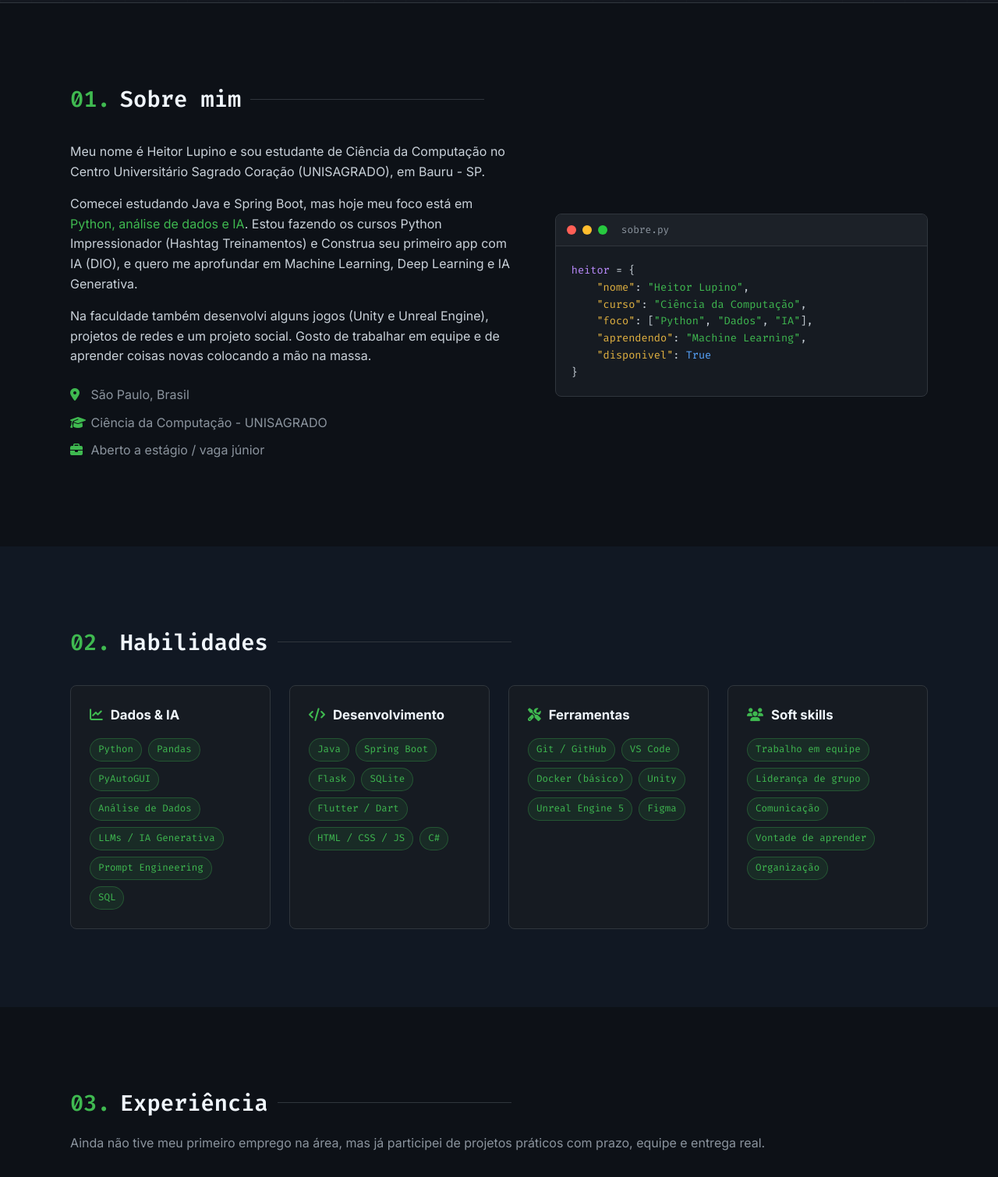
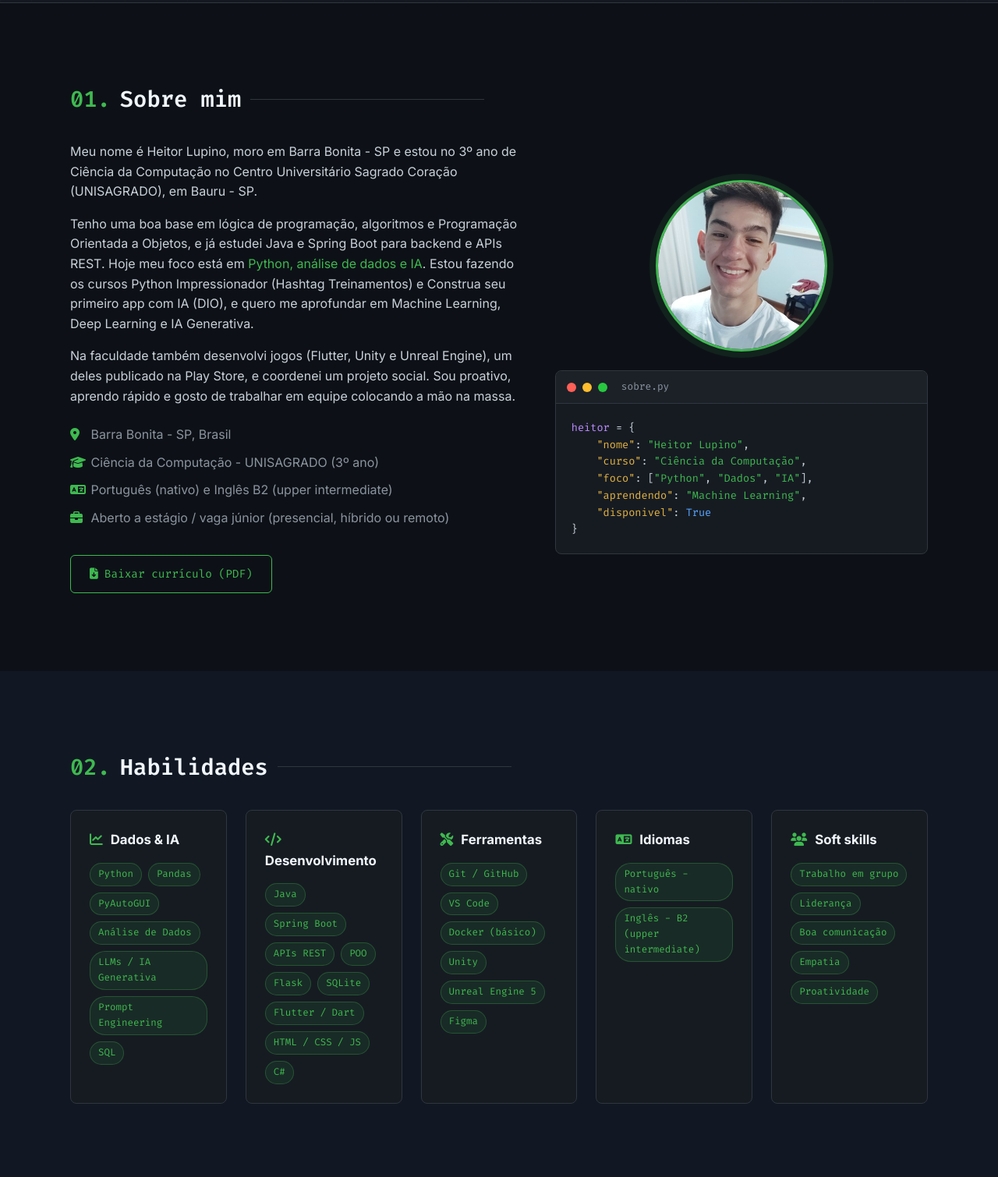
Before and after one commit to heitorlupino/heitorlupino.github.io, a plain HTML site: page index.html in a window 1280 px wide. Shown: the part 796-2306 px from the top of the page at 78% size. Drawn offline with Linux system fonts and the light colour scheme; no server answers.

Commit message:
Adiciona certificados FDevs, foto, idiomas, formação e currículo

```diff
--- a/css/style.css
+++ b/css/style.css
@@ -504,6 +504,31 @@ img {
   width: 22px;
 }
 
+/* foto no sobre mim */
+.about-card {
+  display: flex;
+  flex-direction: column;
+  align-items: center;
+  gap: 24px;
+}
+
+.about-card .terminal {
+  width: 100%;
+}
+
+.about-foto {
+  width: 220px;
+  height: 220px;
+  object-fit: cover;
+  border-radius: 50%;
+  border: 3px solid var(--green);
+  box-shadow: 0 0 0 8px var(--green-soft);
+}
+
+.about-cv {
+  margin-top: 24px;
+}
+
 /* janelinha de terminal */
 .terminal {
   background-color: var(--card);
@@ -550,7 +575,7 @@ img {
    ========================= */
 .skills-grid {
   display: grid;
-  grid-template-columns: repeat(auto-fit, minmax(240px, 1fr));
+  grid-template-columns: repeat(auto-fit, minmax(200px, 1fr));
   gap: 24px;
   margin-top: 32px;
 }
--- a/index.html
+++ b/index.html
@@ -27,8 +27,8 @@
   <!-- icones -->
   <link rel="stylesheet" href="https://cdnjs.cloudflare.com/ajax/libs/font-awesome/6.5.1/css/all.min.css">
 
-  <link rel="stylesheet" href="css/style.css?v=18">
-  <script src="js/tema.js?v=18"></script>
+  <link rel="stylesheet" href="css/style.css?v=19">
+  <script src="js/tema.js?v=19"></script>
 </head>
 <body>
 
@@ -81,7 +81,7 @@
 
           <div class="hero-buttons">
             <a href="#projetos" class="btn btn-primary">Ver projetos <i class="fa-solid fa-arrow-down"></i></a>
-            <a href="#contato" class="btn btn-outline">Fale comigo</a>
+            <a href="assets/curriculo/Curriculo_Heitor_Lupino.pdf" target="_blank" class="btn btn-outline"><i class="fa-solid fa-file-arrow-down"></i> Currículo</a>
           </div>
 
           <div class="hero-socials">
@@ -161,29 +161,36 @@
         <div class="about">
           <div class="about-text">
             <p>
-              Meu nome é Heitor Lupino e sou estudante de Ciência da Computação no
-              Centro Universitário Sagrado Coração (UNISAGRADO), em Bauru - SP.
+              Meu nome é Heitor Lupino, moro em Barra Bonita - SP e estou no 3º ano de Ciência da
+              Computação no Centro Universitário Sagrado Coração (UNISAGRADO), em Bauru - SP.
             </p>
             <p>
-              Comecei estudando Java e Spring Boot, mas hoje meu foco está em
+              Tenho uma boa base em lógica de programação, algoritmos e Programação Orientada a
+              Objetos, e já estudei Java e Spring Boot para backend e APIs REST. Hoje meu foco está em
               <span class="green">Python, análise de dados e IA</span>. Estou fazendo os cursos
               Python Impressionador (Hashtag Treinamentos) e Construa seu primeiro app com IA (DIO),
               e quero me aprofundar em Machine Learning, Deep Learning e IA Generativa.
             </p>
             <p>
-              Na faculdade também desenvolvi alguns jogos (Unity e Unreal Engine), projetos de
-              redes e um projeto social. Gosto de trabalhar em equipe e de aprender coisas novas
-              colocando a mão na massa.
+              Na faculdade também desenvolvi jogos (Flutter, Unity e Unreal Engine), um deles publicado
+              na Play Store, e coordenei um projeto social. Sou proativo, aprendo rápido e gosto de
+              trabalhar em equipe colocando a mão na massa.
             </p>
 
             <ul class="about-list">
-              <li><i class="fa-solid fa-location-dot"></i> São Paulo, Brasil</li>
-              <li><i class="fa-solid fa-graduation-cap"></i> Ciência da Computação - UNISAGRADO</li>
-              <li><i class="fa-solid fa-briefcase"></i> Aberto a estágio / vaga júnior</li>
+              <li><i class="fa-solid fa-location-dot"></i> Barra Bonita - SP, Brasil</li>
+              <li><i class="fa-solid fa-graduation-cap"></i> Ciência da Computação - UNISAGRADO (3º ano)</li>
+              <li><i class="fa-solid fa-language"></i> Português (nativo) e Inglês B2 (upper intermediate)</li>
+              <li><i class="fa-solid fa-briefcase"></i> Aberto a estágio / vaga júnior (presencial, híbrido ou remoto)</li>
             </ul>
+
+            <a href="assets/curriculo/Curriculo_Heitor_Lupino.pdf" target="_blank" class="btn btn-outline about-cv">
+              <i class="fa-solid fa-file-arrow-down"></i> Baixar currículo (PDF)
+            </a>
           </div>
 
           <div class="about-card">
+            <img src="assets/img/foto.jpg" alt="Foto de Heitor Lupino" class="about-foto">
             <div class="terminal">
               <div class="terminal-top">
                 <span class="dot red"></span>
@@ -228,6 +235,8 @@
             <ul class="tags">
               <li>Java</li>
               <li>Spring Boot</li>
+              <li>APIs REST</li>
+              <li>POO</li>
               <li>Flask</li>
               <li>SQLite</li>
               <li>Flutter / Dart</li>
@@ -249,13 +258,21 @@
           </div>
 
           <div class="skill-box">
+            <h3><i class="fa-solid fa-language"></i> Idiomas</h3>
+            <ul class="tags">
+              <li>Português - nativo</li>
+              <li>Inglês - B2 (upper intermediate)</li>
+            </ul>
+          </div>
+
+          <div class="skill-box">
             <h3><i class="fa-solid fa-users"></i> Soft skills</h3>
             <ul class="tags">
-              <li>Trabalho em equipe</li>
-              <li>Liderança de grupo</li>
-              <li>Comunicação</li>
-              <li>Vontade de aprender</li>
-              <li>Organização</li>
+              <li>Trabalho em grupo</li>
+              <li>Liderança</li>
+              <li>Boa comunicação</li>
+              <li>Empatia</li>
+              <li>Proatividade</li>
             </ul>
           </div>
         </div>
@@ -367,7 +384,7 @@
 
         <div class="timeline">
           <div class="timeline-item">
-            <span class="timeline-date">Em andamento</span>
+            <span class="timeline-date">2024 - atual (3º ano)</span>
             <h3>Bacharelado em Ciência da Computação</h3>
             <p class="timeline-place">Centro Universitário Sagrado Coração - UNISAGRADO</p>
             <p>
@@ -395,6 +412,13 @@
             <h3>Construa seu primeiro app com IA</h3>
             <p class="timeline-place">DIO - Santander</p>
             <p>Criação de aplicações usando modelos de IA generativa.</p>
+          </div>
+
+          <div class="timeline-item">
+            <span class="timeline-date">2021 - 2023</span>
+            <h3>Ensino Médio</h3>
+            <p class="timeline-place">FUNBBE - Barra Bonita</p>
+            <p>Concluído.</p>
           </div>
         </div>
       </div>
@@ -493,7 +517,7 @@
     </div>
   </div>
 
-  <script src="js/dados.js?v=18"></script>
-  <script src="js/script.js?v=18"></script>
+  <script src="js/dados.js?v=19"></script>
+  <script src="js/script.js?v=19"></script>
 </body>
 </html>
--- a/js/dados.js
+++ b/js/dados.js
@@ -233,7 +233,8 @@ const projetos = [
     comoFoiFeito: [
       "Definição do tema (descarte correto de resíduos) e das regras do jogo",
       "Criação das telas de menu, tutorial e créditos",
-      "Mecânica de separar cada resíduo na lixeira da cor certa",
+      "Programação da mecânica em C#: separar cada resíduo na lixeira da cor certa",
+      "Participação na concepção, no desenvolvimento e nos testes do jogo",
       "Testes com o grupo e com os professores",
       "Apresentação do jogo no projeto de extensão"
     ],
@@ -241,7 +242,7 @@ const projetos = [
       "Jogo completo e jogável apresentado na Fábrica de Software",
       "Feito na Fábrica de Software de 2024 (35 horas, com certificado)"
     ],
-    tecnologias: ["Serious Games", "Game Design", "Trabalho em equipe"],
+    tecnologias: ["C#", "Serious Games", "Game Design", "Trabalho em equipe"],
     github: "",
     link: "https://www.linkedin.com/feed/update/urn:li:activity:7214701438134857729/",
     imagens: [],
@@ -485,6 +486,22 @@ const certificados = [
     pdf: ""
   },
   {
+    nome: "Git e GitHub (Trilha Backend)",
+    categoria: "cursos",
+    instituicao: "FDevs 2K26 - Upper",
+    data: "Junho de 2026 - 4 horas",
+    imagem: "assets/certificados/fdevs-git-github-2026.jpg",
+    pdf: ""
+  },
+  {
+    nome: "Lógica de Programação (Trilha Backend)",
+    categoria: "cursos",
+    instituicao: "FDevs 2K26 - Upper",
+    data: "Junho de 2026 - 7h30",
+    imagem: "assets/certificados/fdevs-logica-programacao-2026.jpg",
+    pdf: ""
+  },
+  {
     nome: "V Semana das Engenharias",
     categoria: "faculdade",
     instituicao: "UNISAGRADO",
```
Also changed, not shown: obrigado.html (+2 -2 lines), projeto.html (+4 -4 lines), assets/certificados/fdevs-git-github-2026.jpg (added), assets/certificados/fdevs-logica-programacao-2026.jpg (added), assets/img/foto.jpg (added), 1 other file.
